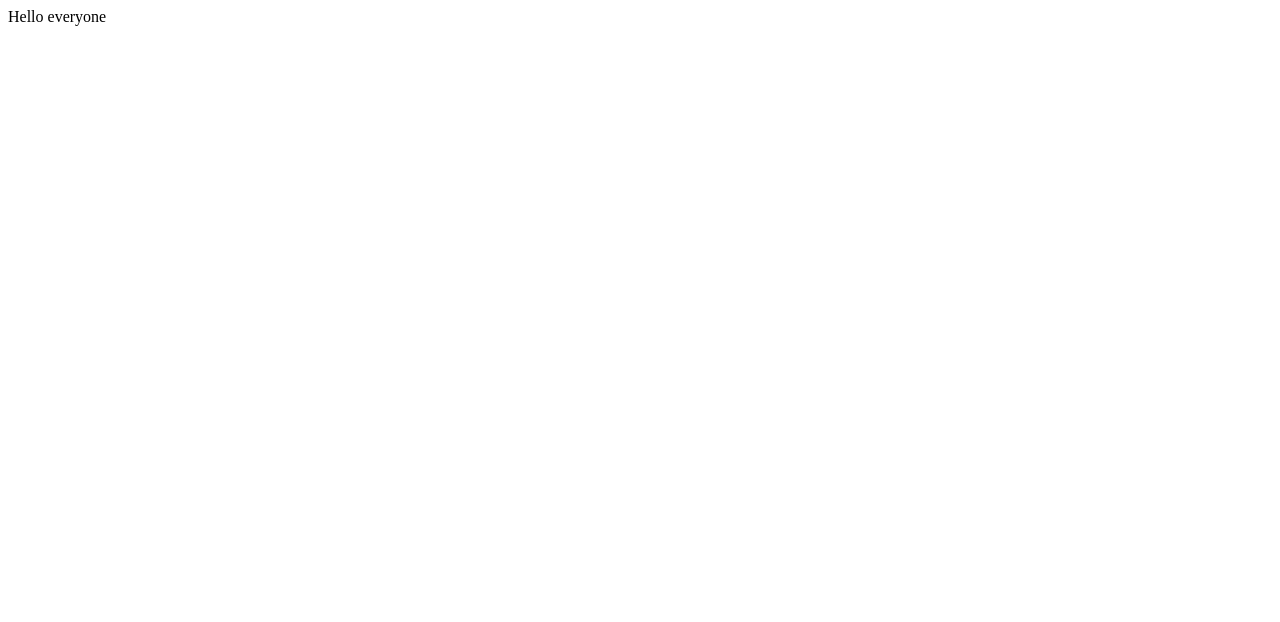
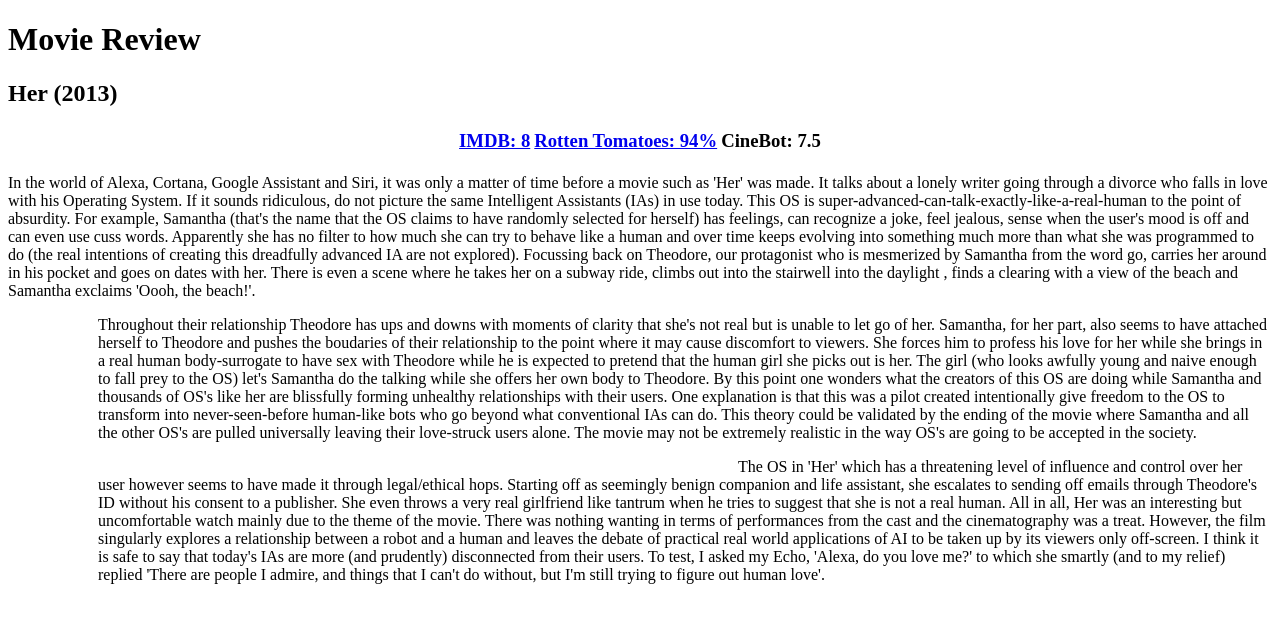
Before and after one commit to cineboot/cineboot.github.io, a plain HTML site: page index.html in a window 1280 px wide. Drawn offline with Linux system fonts and the light colour scheme.

Commit message:
Update index.html

```diff
--- a/index.html
+++ b/index.html
@@ -1,5 +1,49 @@
-<html>
+<!DOCTYPE html>
+<html lang = "en">
+<head>
+<meta charset = "UTF-8">
+<title>Tech In Films</title>
+<link rel="stylesheet" href="css tutorial 1.css">
+</head>
+
+	<h1> Movie Review </h1>
+
+<h2> Her (2013) </h2>
+
+<h3>
+	<table align="center">
+  <tr>
+    <td> <a href="http://www.imdb.com/title/tt1798709/">IMDB: 8</a></td>
+    <td> <a href="https://www.rottentomatoes.com/m/her/">Rotten Tomatoes: 94%</a></td>
+    <td> CineBot: 7.5</td>
+  </tr>
+</table>
+</h3>
+
 <body>
-<p> Hello everyone </p>
+
+	<p>
+		In the world of Alexa, Cortana, Google Assistant and Siri, it was only a matter of time before a movie such as 'Her' was made. It talks about a lonely writer going through a divorce who falls in love with his Operating System. If it sounds ridiculous, do not picture the same Intelligent Assistants (IAs) in use today. This OS is super-advanced-can-talk-exactly-like-a-real-human to the point of absurdity. For example, Samantha (that's the name that the OS claims to have randomly selected for herself) has feelings, can recognize a joke, feel jealous, sense when the user's mood is off and can even use cuss words. Apparently she has no filter to how much she can try to behave like a human and over time keeps evolving into something much more than what she was programmed to do (the real intentions of creating this dreadfully advanced IA are not explored). Focussing back on Theodore, our protagonist who is mesmerized by Samantha from the word go, carries her around in his pocket and goes on dates with her. There is even a scene where he takes her on a subway ride, climbs out into the stairwell into the daylight , finds a clearing with a view of the beach and Samantha exclaims 'Oooh, the beach!'.
+	</p>
+	<p style = "margin-left:90px">
+		Throughout their relationship Theodore has ups and downs with moments of clarity that she's not real but is unable to let go of her. Samantha, for her part, also seems to have attached herself to Theodore and pushes the boudaries of their relationship to the point where it may cause discomfort to viewers. She forces him to profess his love for her while she brings in a real human body-surrogate to have sex with Theodore while he is expected to pretend that the human girl she picks out is her. The girl (who looks awfully young and naive enough to fall prey to the OS) let's Samantha do the talking while she offers her own body to Theodore. By this point one wonders what the creators of this OS are doing while Samantha and thousands of OS's like her are blissfully forming unhealthy relationships with their users. One explanation is that this was a pilot created intentionally give freedom to the OS to transform into never-seen-before human-like bots who go beyond what conventional IAs can do. This theory could be validated by the ending of the movie where Samantha and all the other OS's are pulled universally leaving their love-struck users alone. The movie may not be extremely realistic in the way OS's are going to be accepted in the society.
+
+	</p>
+
+	<p style = "margin-left:90px">
+		 <a href="http://theconversation.com/can-facebook-influence-an-election-result-65541" style="color: white ; text-decoration: underline">A simple A/B testing by Facebook in 2012 drew outrage for possibly influencing voter turnout rate.</a> The OS in 'Her' which has a threatening level of influence and control over her user however seems to have made it through legal/ethical hops. Starting off as seemingly benign companion and life assistant, she escalates to sending off emails through Theodore's ID without his consent to a publisher. She even throws a very real girlfriend like tantrum when he tries to suggest that she is not a real human. All in all, Her was an interesting but uncomfortable watch mainly due to the theme of the movie. There was nothing wanting in terms of performances from the cast and the cinematography was a treat. However, the film singularly explores a relationship between a robot and a human and leaves the debate of practical real world applications of AI to be taken up by its viewers only off-screen. I think it is safe to say that today's IAs are more (and prudently) disconnected from their users. To test, I asked my Echo, 'Alexa, do you love me?' to which she smartly (and to my relief) replied 'There are people I admire, and things that I can't do without, but I'm still trying to figure out human love'.
+	</p>
+
+<footer>
+	<table>
+  <tr style="color: grey">
+    <td></td>
+    <td></td>
+    <td></td>
+  </tr>
+</table>
+</footer>
+
 </body>
+
 </html>
```
